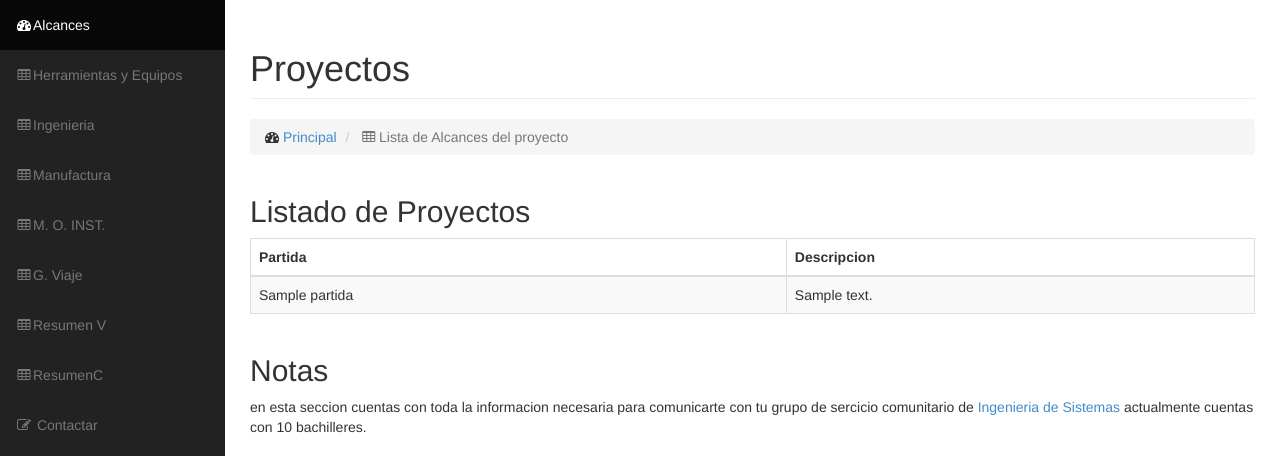
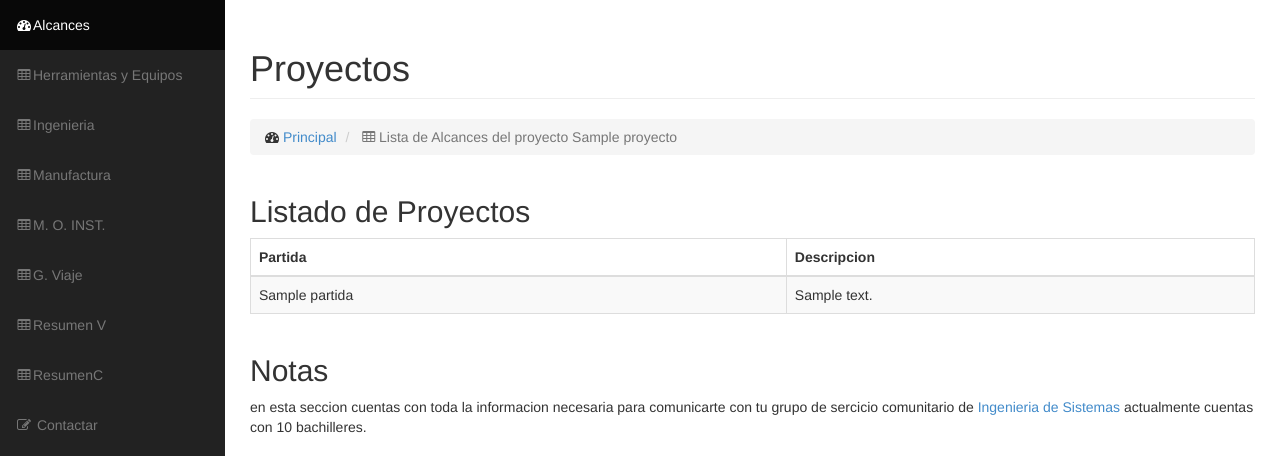
Before and after one commit to MgArreaza13/BackendCatalitica, a Django app: template backend/apps/Alcance/templates/alcance.html in a window 1280 px wide. Shown: the part 51-507 px from the top of the page. Run offline with Django 3.2, Linux system fonts and the light colour scheme; the template is opened without the code that fills it: most values are stand-ins (such as "Sample title", 1, 10 or a date in 2020); grey boxes labelled with a size stand in for pictures from a placeholder-image service; some libraries are stand-ins or nearby versions.

Commit message:
Actualizacion y activacion de las urls en el panel de control Alcance, Ingenieria, ManodeObra, y manufactura

```diff
--- a/backend/apps/Alcance/templates/alcance.html
+++ b/backend/apps/Alcance/templates/alcance.html
@@ -152,20 +152,20 @@
             <div class="collapse navbar-collapse navbar-ex1-collapse">
                 <ul class="nav navbar-nav side-nav">
                     <li class="active">
-                        <a href="index.html"><i class="fa fa-fw fa-dashboard"></i>Alcances</a>
+                        <a href="{% url 'Alcances:ListaDeAlcance' proyecto.Nombre %}"><i class="fa fa-fw fa-dashboard"></i>Alcances</a>
                     </li>
 
                     <li>
                         <a href="HerramientasYEquipos.html"><i class="fa fa-fw fa-table"></i>Herramientas y Equipos</a>
                     </li>
                     <li>
-                        <a href="Ingenieria.html"><i class="fa fa-fw fa-table"></i>Ingenieria</a>
+                        <a href="{% url 'Ingenieria:ListaDeIngenieria' proyecto.Nombre %}"><i class="fa fa-fw fa-table"></i>Ingenieria</a>
                     </li>
                     <li>
-                        <a href="Manufactura.html"><i class="fa fa-fw fa-table"></i>Manufactura</a>
+                        <a href="{% url 'Manufactura:ListaManufactura' proyecto.Nombre %}"><i class="fa fa-fw fa-table"></i>Manufactura</a>
                     </li>
                     <li >
-                        <a href="MOINST.html"><i class="fa fa-fw fa-table"></i>M. O. INST.</a>
+                        <a href="{% url 'ManoDeObra:ListaManoDeObra' proyecto.Nombre %}"><i class="fa fa-fw fa-table"></i>M. O. INST.</a>
                     </li>
                     <li>
                         <a href="GViaje.html"><i class="fa fa-fw fa-table"></i>G. Viaje</a>
@@ -203,7 +203,7 @@
                                 <i class="fa fa-dashboard"></i>  <a href="index.html">Principal</a>
                             </li>
                             <li class="active">
-                                <i class="fa fa-table"></i> Lista de Alcances del proyecto
+                                <i class="fa fa-table"></i> Lista de Alcances del proyecto {{proyecto.Nombre}}
                             </li>
                         </ol>
                     </div>
--- a/backend/apps/Alcance/views.py
+++ b/backend/apps/Alcance/views.py
@@ -1,10 +1,11 @@
 from django.shortcuts import render
 
 # Create your views here.
-
+from apps.Proyecto.models import NombreDeProyecto
 from apps.Alcance.models import ListaDeAlcance
 
 
 def Alcances (request, nombre_proyecto):
+	proyecto = NombreDeProyecto.objects.get(Nombre = nombre_proyecto)
 	AlcanceLista = ListaDeAlcance.objects.filter(Proyecto__Nombre=nombre_proyecto)
-	return render(request, 'alcance.html', {'AlcanceLista':AlcanceLista})
+	return render(request, 'alcance.html', {'AlcanceLista':AlcanceLista , 'proyecto':proyecto})
--- a/backend/apps/Ingenieria/urls.py
+++ b/backend/apps/Ingenieria/urls.py
@@ -4,5 +4,5 @@ from django.contrib import admin
 from apps.Ingenieria.views import homeingenieria
 
 urlpatterns = [
-    url(r'^(?P<nombre_proyecto>[^/]+)/$', homeingenieria, name='home'),
+    url(r'^(?P<nombre_proyecto>[^/]+)/$', homeingenieria, name='ListaDeIngenieria'),
 ]
--- a/backend/apps/Ingenieria/views.py
+++ b/backend/apps/Ingenieria/views.py
@@ -1,10 +1,11 @@
 from django.shortcuts import render
 
 # Create your views here.
-
+from apps.Proyecto.models import NombreDeProyecto
 from apps.Ingenieria.models import Concepto, DatosVenta
 
 def homeingenieria (request, nombre_proyecto):
+	proyecto = NombreDeProyecto.objects.get(Nombre = nombre_proyecto)
 	listadeconcepto = Concepto.objects.filter(Proyecto__Nombre = nombre_proyecto)
 	listadatosventa = DatosVenta.objects.filter(Concepto__Proyecto__Nombre = nombre_proyecto)
-	return render(request, 'ingenieria.html', {'listadeconcepto':listadeconcepto, 'listadatosventa':listadatosventa})
+	return render(request, 'ingenieria.html', {'listadeconcepto':listadeconcepto, 'proyecto':proyecto , 'listadatosventa':listadatosventa})
--- a/backend/apps/ManoDeObra/views.py
+++ b/backend/apps/ManoDeObra/views.py
@@ -1,9 +1,10 @@
 from django.shortcuts import render
 
 # Create your views here.
-
+from apps.Proyecto.models import NombreDeProyecto
 from apps.ManoDeObra.models import DatosManoDeObra
 
 def ManoDeObrasDatos (request, nombre_proyecto):
+	proyecto = NombreDeProyecto.objects.get(Nombre = nombre_proyecto)
 	Datos = DatosManoDeObra.objects.filter(Proyecto__Nombre = nombre_proyecto)
-	return render(request, 'MOINST.html', {'Datos': Datos})
+	return render(request, 'MOINST.html', {'Datos': Datos , 'proyecto':proyecto})
--- a/backend/apps/Manufactura/views.py
+++ b/backend/apps/Manufactura/views.py
@@ -1,9 +1,10 @@
 from django.shortcuts import render
 
 # Create your views here.
-
+from apps.Proyecto.models import NombreDeProyecto
 from apps.Manufactura.models import DatosManufactura
 
 def ManufacturaLista (request, nombre_proyecto):
+	proyecto = NombreDeProyecto.objects.get(Nombre = nombre_proyecto)
 	ManufacturaDatos = DatosManufactura.objects.filter(Proyecto__Nombre=nombre_proyecto)
-	return render (request, 'Manufactura.html' , {'ManufacturaDatos':ManufacturaDatos})
+	return render (request, 'Manufactura.html' , {'ManufacturaDatos':ManufacturaDatos , 'proyecto':proyecto})
```
Also changed, not shown: backend/apps/Ingenieria/templates/Ingenieria.html (+8 -10 lines), backend/apps/ManoDeObra/templates/MOINST.html (+7 -9 lines), backend/apps/Manufactura/templates/Manufactura.html (+9 -11 lines).
